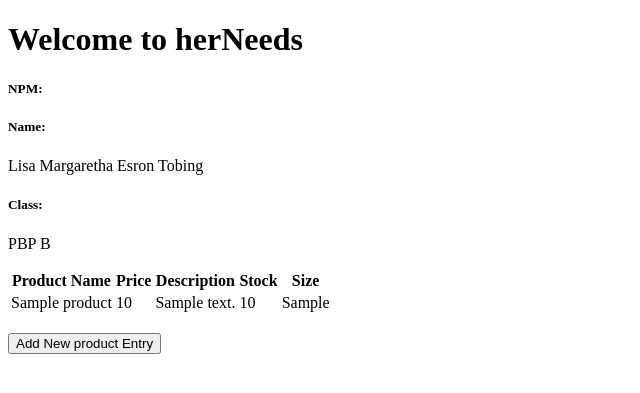
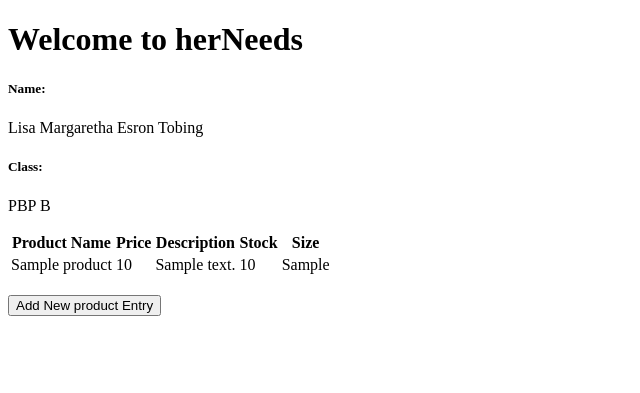
Before and after one commit to lisamrgrth/Her-Needs, a Django app: page / in a window 1280 px wide. Shown: the top 393 px of the page, without its empty margins (0-640 px from the left). Run offline with Django 5.2, Linux system fonts and the light colour scheme; tables that the repository leaves empty hold one stand-in row (values such as "Sample post").

Commit message:
Editing main.html files

```diff
--- a/main/templates/main.html
+++ b/main/templates/main.html
@@ -1,9 +1,6 @@
 {% extends 'base.html' %}
 {% block content %}
 <h1>Welcome to {{ app }}</h1>
-
-<h5>NPM: </h5>
-<p>{{ npm }}<p>
 
 <h5>Name:</h5>
 <p>{{ name }}</p>
```
Also changed, not shown: README.md.
